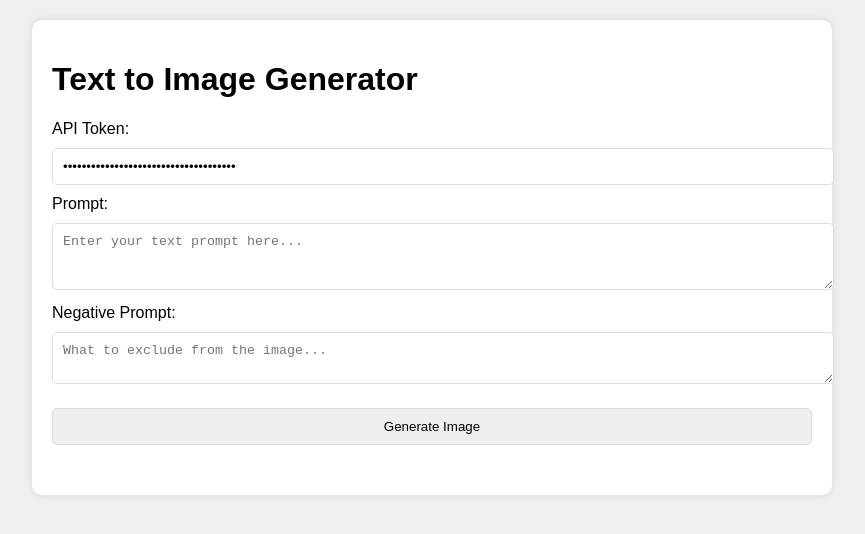
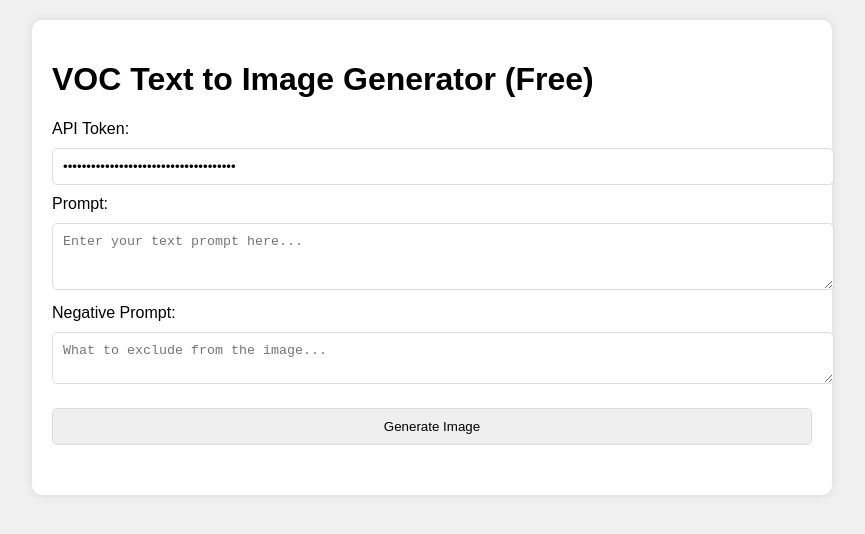
Before and after one commit to hammad57/texttophotofree, a plain HTML site: page index.html in a window 1280 px wide. Shown: the whole page, without its empty margins (208-1073 px from the left). Drawn offline with Linux system fonts and the light colour scheme.

Commit message:
Update index.html

```diff
--- a/index.html
+++ b/index.html
@@ -3,7 +3,7 @@
 <head>
     <meta charset="UTF-8">
     <meta name="viewport" content="width=device-width, initial-scale=1.0">
-    <title>Text to Image Generator</title>
+    <title>VOC Text to Image Generator (Free)</title>
     <style>
         body {
             font-family: Arial, sans-serif;
@@ -37,7 +37,7 @@
 </head>
 <body>
     <div class="container">
-        <h1>Text to Image Generator</h1>
+        <h1>VOC Text to Image Generator (Free)</h1>
 
         <!-- یہاں آپ کا API ٹوکن پہلے سے ڈالا گیا ہے -->
         <label for="apiKey">API Token:</label>
```
